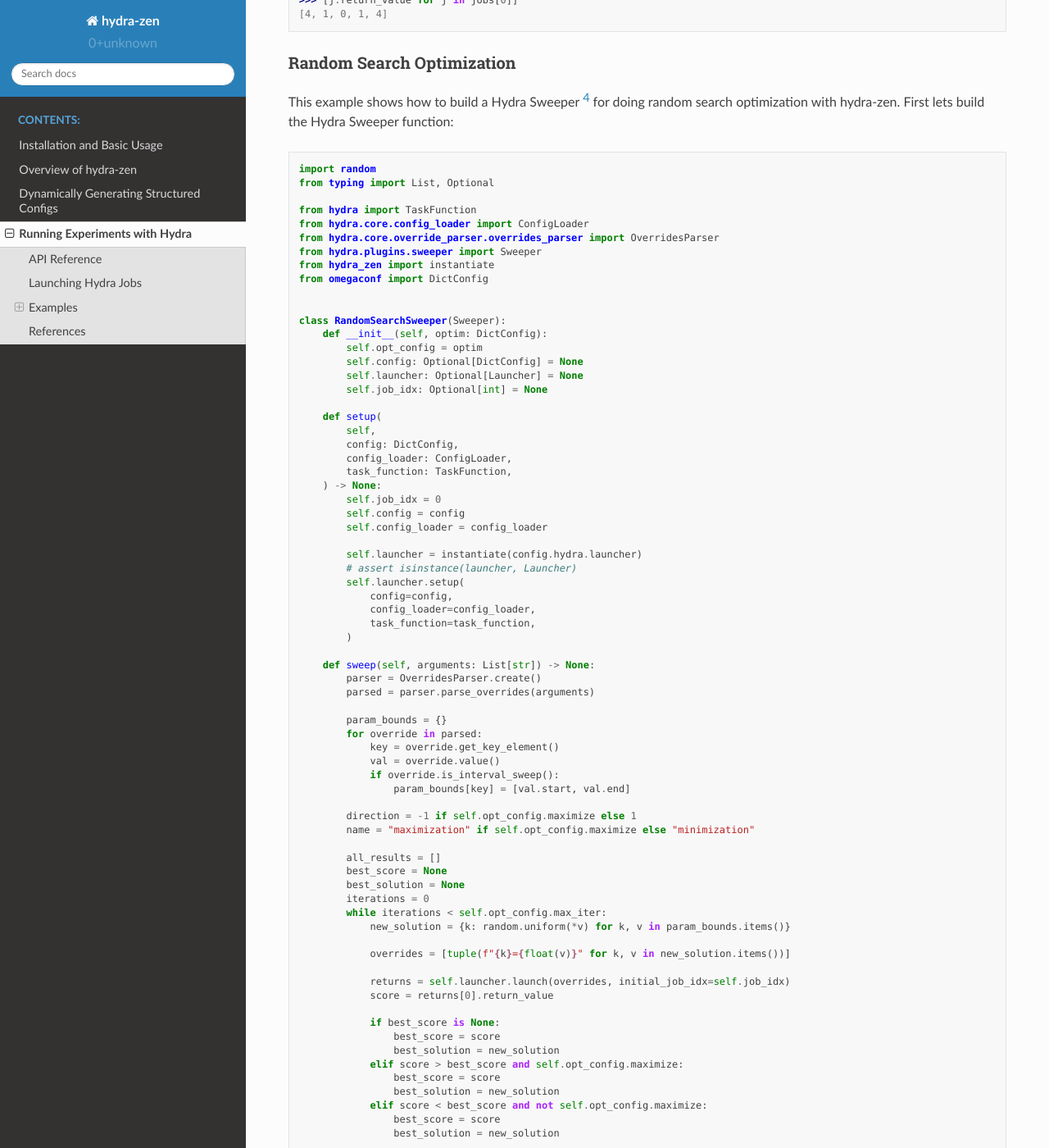
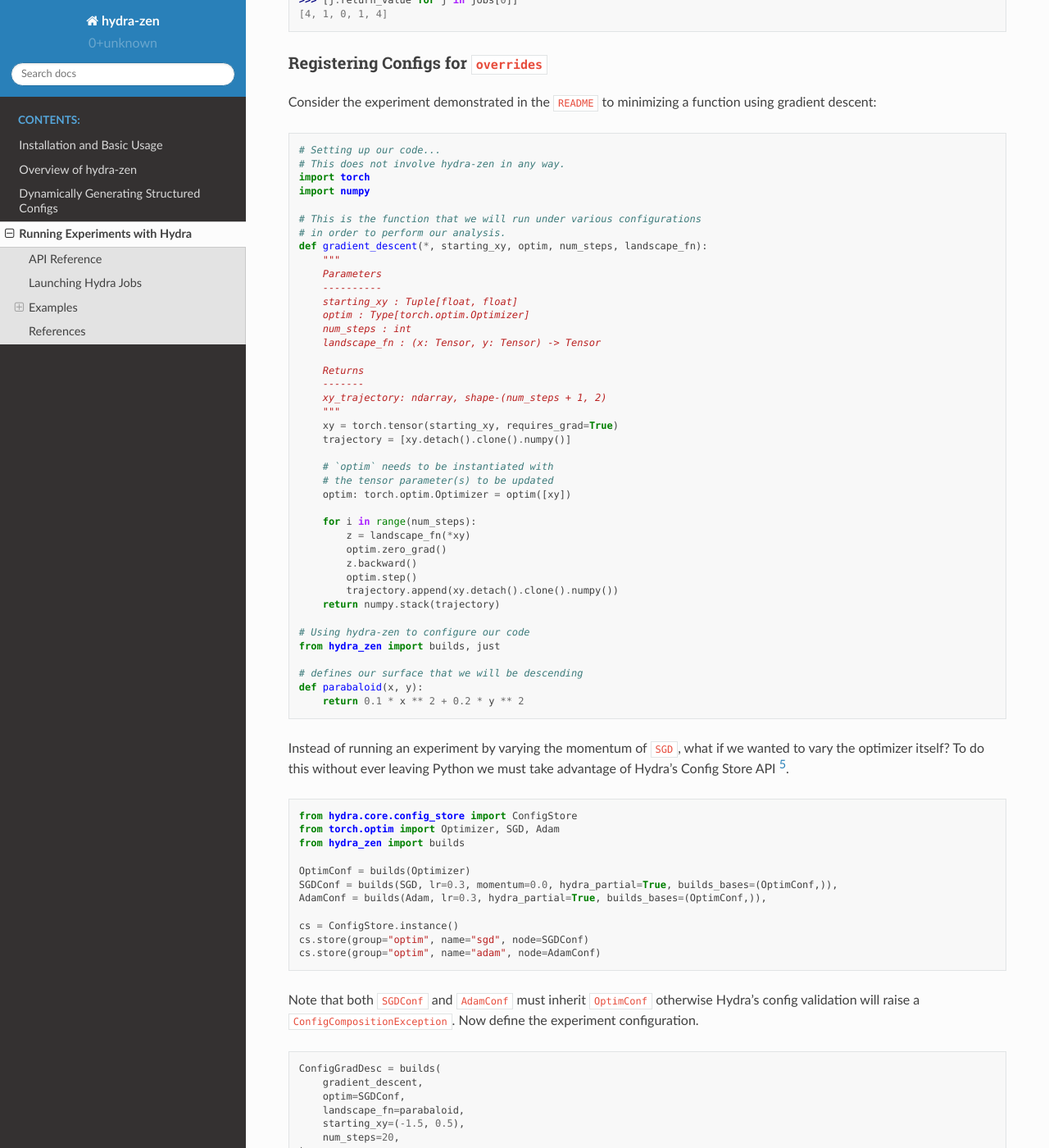
Before and after one commit to mit-ll-responsible-ai/hydra-zen, a Sphinx documentation site: the page built from docs/source/experimental.rst, in a window 1280 px wide and 1400 px high, scrolled down 3071 px. Shown: the whole window at 82% size. Built offline with Sphinx 7.4.7 and the Read the Docs theme 2.0.0, drawn with Linux system fonts in a browser that asks for light colours; some of the changed text lies outside the part shown.

Commit message:
added registering configs example

```diff
--- a/docs/source/experimental.rst
+++ b/docs/source/experimental.rst
@@ -91,6 +91,7 @@ An important note, since these functions execute Hydra we get all the benefits o
 Simply add the desired overrides as you would via the Hydra CLI.
 See Configuring Hydra [2]_ for more details on customizing Hydra.
 
+
 Examples
 ========
 
@@ -125,7 +126,7 @@ Next, launch a Hydra Multirun [3]_ job to sweep over configuration parameters:
 
 
 Using Partial Functions
-********************************
+***********************
 
 Now lets demonstrate the use of building partial configurations with hydra-zen.
 Here we build a configuration to square an input using the ``pow`` function:
@@ -154,8 +155,111 @@ Here is the same code using a multirun experiment:
     [4, 1, 0, 1, 4]
 
 
+Registering Configs for ``overrides``
+*************************************
+
+Consider the experiment demonstrated in the ``README`` to minimizing a function using gradient descent:
+
+.. code:: python
+
+    # Setting up our code...
+    # This does not involve hydra-zen in any way.
+    import torch
+    import numpy
+
+    # This is the function that we will run under various configurations
+    # in order to perform our analysis.
+    def gradient_descent(*, starting_xy, optim, num_steps, landscape_fn):
+        """
+        Parameters
+        ----------
+        starting_xy : Tuple[float, float]
+        optim : Type[torch.optim.Optimizer]
+        num_steps : int
+        landscape_fn : (x: Tensor, y: Tensor) -> Tensor
+
+        Returns
+        -------
+        xy_trajectory: ndarray, shape-(num_steps + 1, 2)
+        """
+        xy = torch.tensor(starting_xy, requires_grad=True)
+        trajectory = [xy.detach().clone().numpy()]
+
+        # `optim` needs to be instantiated with
+        # the tensor parameter(s) to be updated
+        optim: torch.optim.Optimizer = optim([xy])
+
+        for i in range(num_steps):
+            z = landscape_fn(*xy)
+            optim.zero_grad()
+            z.backward()
+            optim.step()
+            trajectory.append(xy.detach().clone().numpy())
+        return numpy.stack(trajectory)
+
+    # Using hydra-zen to configure our code
+    from hydra_zen import builds, just
+
+    # defines our surface that we will be descending
+    def parabaloid(x, y):
+        return 0.1 * x ** 2 + 0.2 * y ** 2
+
+Instead of running an experiment by varying the momentum of ``SGD``, what if we wanted to vary the optimizer itself?
+To do this without ever leaving Python we must take advantage of Hydra's Config Store API [5]_.
+
+.. code:: python
+
+    from hydra.core.config_store import ConfigStore
+    from torch.optim import Optimizer, SGD, Adam
+    from hydra_zen import builds
+
+    OptimConf = builds(Optimizer)
+    SGDConf = builds(SGD, lr=0.3, momentum=0.0, hydra_partial=True, builds_bases=(OptimConf,)),
+    AdamConf = builds(Adam, lr=0.3, hydra_partial=True, builds_bases=(OptimConf,)),
+
+    cs = ConfigStore.instance()
+    cs.store(group="optim", name="sgd", node=SGDConf)
+    cs.store(group="optim", name="adam", node=AdamConf)
+
+Note that both ``SGDConf`` and ``AdamConf`` must inherit ``OptimConf`` otherwise Hydra's config validation will raise a ``ConfigCompositionException``.
+Now define the experiment configuration.
+
+.. code:: python
+
+    ConfigGradDesc = builds(
+        gradient_descent,
+        optim=SGDConf,
+        landscape_fn=parabaloid,
+        starting_xy=(-1.5, 0.5),
+        num_steps=20,
+    )
+
+First, test running the default experiment.
+
+.. code:: python
+
+    >>> from hydra_zen.experimental import hydra_run
+    >>> jobs = hydra_multirun(
+    ...     ConfigGradDesc,
+    ...     task_function=instantiate,
+    ...     overrides=["optim=sgd"],
+    ... )
+
+
+Next run the experiment by varying the optimizer.
+
+.. code:: python
+
+    >>> from hydra_zen.experimental import hydra_multirun
+    >>> jobs = hydra_multirun(
+    ...     ConfigGradDesc,
+    ...     task_function=instantiate,
+    ...     overrides=["optim=sgd,adam"],
+    ... )
+
+
 Random Search Optimization
-************************************
+**************************
 
 This example shows how to build a Hydra Sweeper [4]_ for doing random search optimization with hydra-zen.
 First lets build the Hydra Sweeper function:
```
